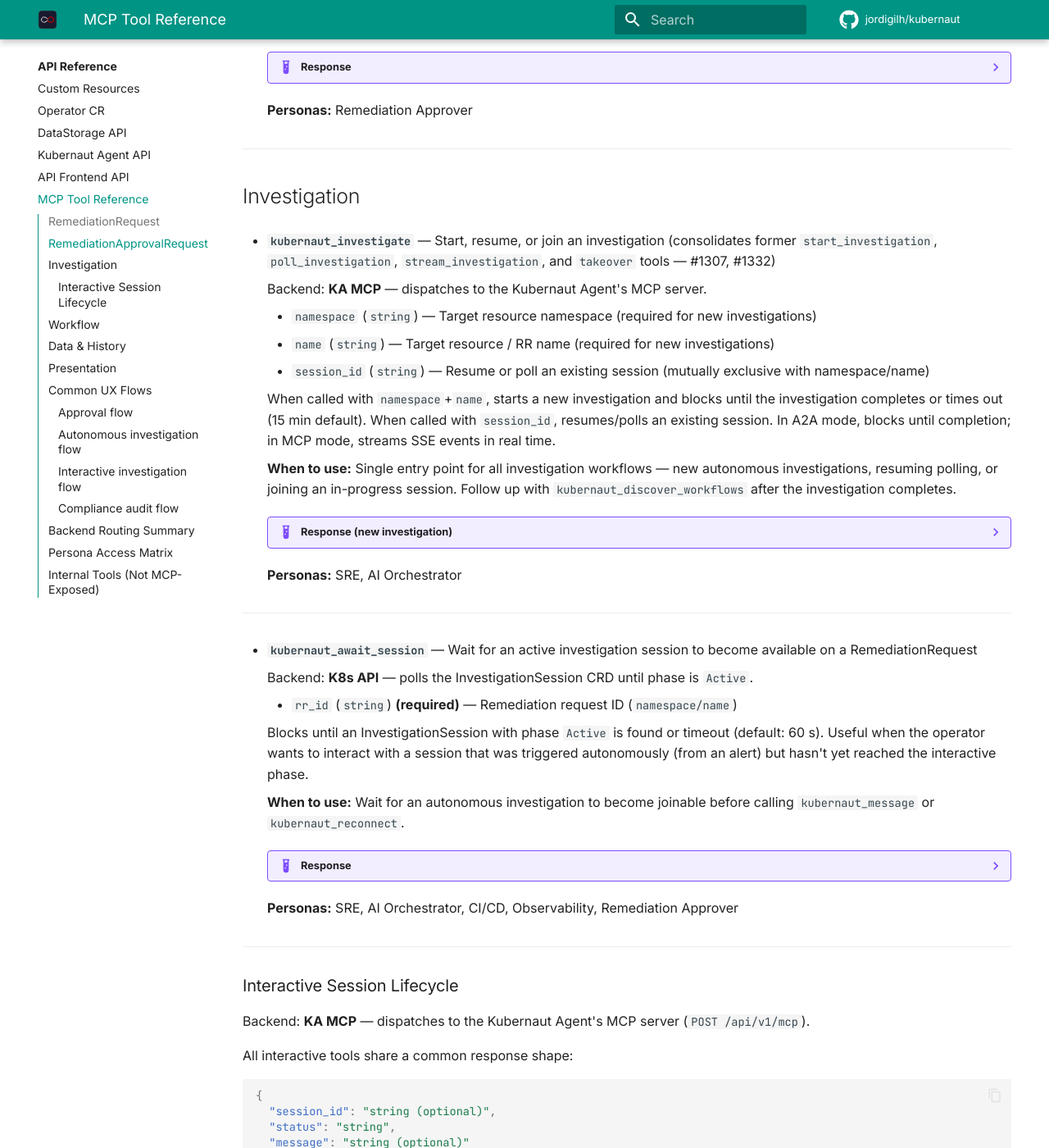
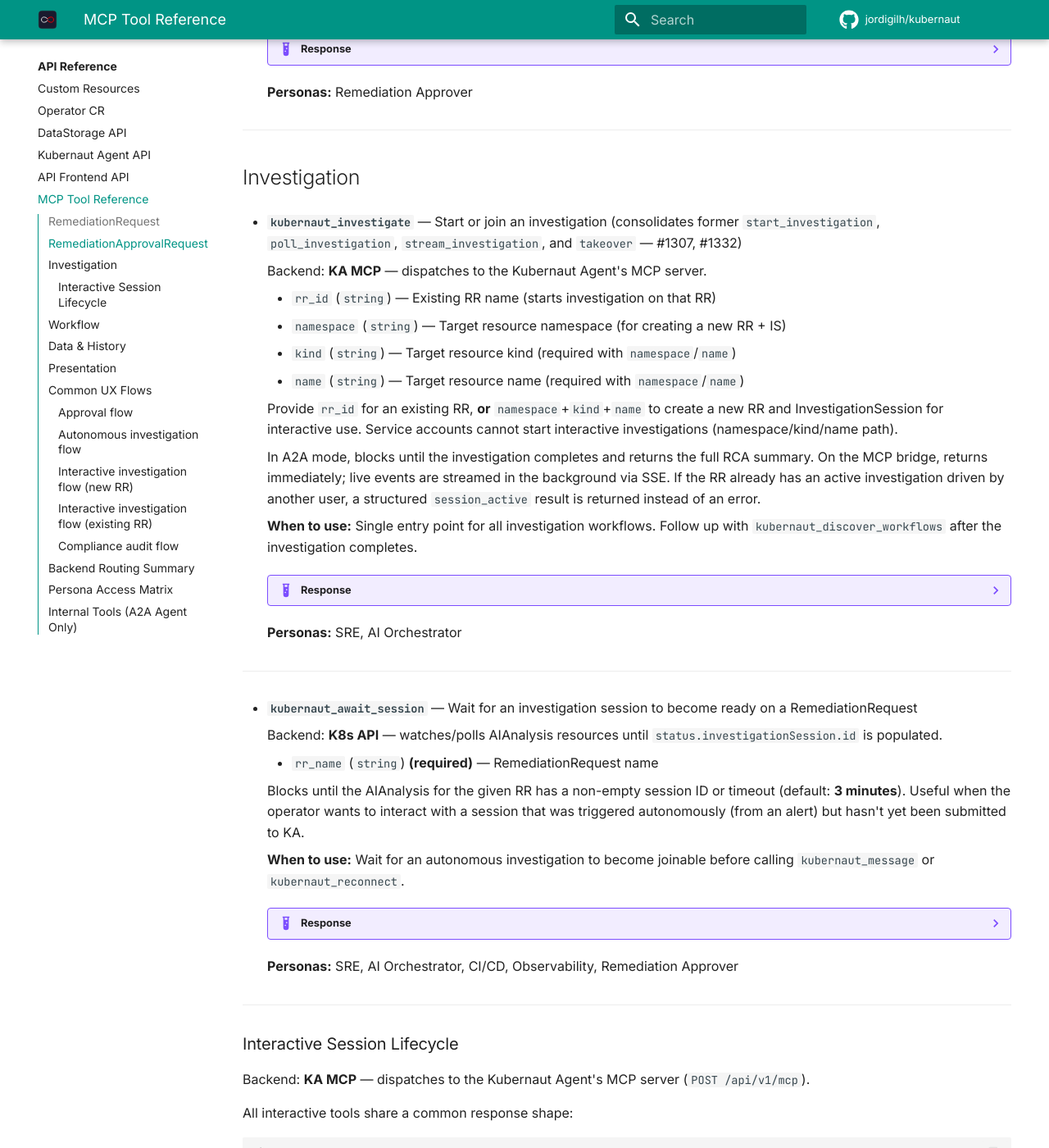
Before and after one commit to jordigilh/kubernaut-docs, an MkDocs documentation site: the page built from docs/api-reference/mcp-tools.md, in a window 1280 px wide and 1400 px high, scrolled down 3138 px. Shown: the whole window at 82% size. Built offline with MkDocs 1.6.1 and Material for MkDocs 9.7.7, drawn with Linux system fonts in a browser that asks for light colours; comment, search, counter and statistics services are not loaded; the version menu is left out; some of the changed text lies outside the part shown.

Commit message:
fix: align MCP tool surface with rc10 upstream (21 tools, ADR-057)
- Tool count 23→21: kubernaut_remediate and kubernaut_check_existing_remediation
  are A2A-internal only, not exposed on the MCP bridge
- Remove namespace parameter from all CRD tools per ADR-057 namespace model;
  rr_id/rar_id are plain resource names, not namespace/name pairs
- Rewrite kubernaut_investigate schema: rr_id OR namespace+kind+name
- Fix kubernaut_approve decision enum (Approved/Rejected, not Expired)
- Fix kubernaut_watch 15-min cap and AwaitingApproval yield
- Clarify AF vs KA api_group support in internal tools note
- Update UX flows: split interactive into new-RR and existing-RR paths
- Remove KA REST from backend routing table

Co-authored-by: Cursor <cursoragent@cursor.com>

````diff
--- a/docs/api-reference/mcp-tools.md
+++ b/docs/api-reference/mcp-tools.md
@@ -16,9 +16,11 @@ RBAC is fail-closed — SAR errors deny the call.
 
 Backend: **K8s API** (AF ServiceAccount) — operates on `kubernaut.ai/v1alpha1/remediationrequests`.
 
+!!! info "Namespace model (ADR-057)"
+    All CRD tools operate in the **controller namespace** (typically `kubernaut-system`), injected server-side. The `namespace` parameter is **not exposed** to callers. `rr_id` and `rar_id` are **plain resource names** (e.g. `oom-fix-abc`), not `namespace/name` pairs.
+
 - **`kubernaut_list_remediations`** — List active and recent remediations with optional filtering
 
-    - `namespace` (`string`) **(required)** — Kubernetes namespace
     - `phase` (`string`) — Filter by `status.overallPhase` (e.g. `Pending`, `Running`, `Completed`, `Failed`)
     - `kind` (`string`) — Filter by `spec.targetResource.kind`
     - `name` (`string`) — Filter by `spec.targetResource.name`
@@ -42,25 +43,23 @@ Backend: **K8s API** (AF ServiceAccount) — operates on `kubernaut.ai/v1alpha1/
         }
         ```
 
-    **Personas:** SRE, AI Orchestrator, CI/CD, Observability, L3 Audit
+    **Personas:** SRE, AI Orchestrator, CI/CD, Observability, L3 Audit, Remediation Approver
 
 ---
 
 - **`kubernaut_get_remediation`** — Get details of a specific remediation
 
-    - `namespace` (`string`) — Remediation namespace
-    - `name` (`string`) — Remediation name
-    - `rr_id` (`string`) — Shorthand `namespace/name`
+    - `rr_id` (`string`) — RR name
+    - `name` (`string`) — RR name (alias for `rr_id`)
 
-    Provide `rr_id` **or** both `namespace` + `name`.
+    Provide `rr_id` **or** `name`.
 
     **When to use:** Inspect a known remediation for phase, target resource, and status. Follow up after `kubernaut_list_remediations`.
 
     ??? example "Response"
         ```json
         {
-          "id": "prod/oom-fix-abc",
-          "namespace": "prod",
+          "id": "oom-fix-abc",
           "name": "oom-fix-abc",
           "phase": "Completed",
           "kind": "Deployment",
@@ -68,17 +67,16 @@ Backend: **K8s API** (AF ServiceAccount) — operates on `kubernaut.ai/v1alpha1/
         }
         ```
 
-    **Personas:** SRE, AI Orchestrator, CI/CD, Observability, L3 Audit
+    **Personas:** SRE, AI Orchestrator, CI/CD, Observability, L3 Audit, Remediation Approver
 
 ---
 
 - **`kubernaut_cancel_remediation`** — Cancel an active remediation that has not yet reached a terminal state
 
-    - `namespace` (`string`) — Remediation namespace
-    - `name` (`string`) — Remediation name
-    - `rr_id` (`string`) — Shorthand `namespace/name`
+    - `rr_id` (`string`) — RR name
+    - `name` (`string`) — RR name (alias for `rr_id`)
 
-    Provide `rr_id` **or** both `namespace` + `name`. Fails if the phase is already terminal (`Completed`, `Failed`, `Cancelled`).
+    Provide `rr_id` **or** `name`. Fails if the phase is already terminal (`Completed`, `Failed`, `Cancelled`).
 
     **When to use:** Abort a remediation that is no longer needed or was started in error. Check phase with `kubernaut_get_remediation` first.
 
@@ -96,10 +94,10 @@ Backend: **K8s API** (AF ServiceAccount) — operates on `kubernaut.ai/v1alpha1/
 
 - **`kubernaut_watch`** — Stream live status updates for a remediation and its related resources
 
-    - `namespace` (`string`) **(required)** — Remediation namespace
-    - `name` (`string`) **(required)** — Remediation name
+    - `rr_id` (`string`) — RR name
+    - `name` (`string`) — RR name (alias for `rr_id`)
 
-    Blocks until terminal phase, context cancellation, or internal 10-minute cap.
+    Blocks until terminal phase, `AwaitingApproval` (yields so the LLM can approve), context cancellation, or internal 15-minute cap.
 
     **When to use:** Stay in the remediation journey — call after `kubernaut_select_workflow` to see phase transitions in real time (`Pending` → `Approved` → `Running` → `Completed`/`Failed`).
 
@@ -128,7 +126,6 @@ Backend: **K8s API** (AF ServiceAccount) — operates on `kubernaut.ai/v1alpha1/
 
 - **`kubernaut_list_approval_requests`** — List approval requests with optional filtering by decision status
 
-    - `namespace` (`string`) **(required)** — Namespace to list RARs in
     - `decision` (`string`) — Filter: `pending`, `approved`, `rejected`, `expired` (empty = all)
 
     **When to use:** Discover pending approval requests. First step in the approval UX flow before drilling into a specific RAR.
@@ -158,11 +155,10 @@ Backend: **K8s API** (AF ServiceAccount) — operates on `kubernaut.ai/v1alpha1/
 
 - **`kubernaut_get_approval_request`** — Get full details of a specific approval request for review before deciding
 
-    - `namespace` (`string`) — RAR namespace
-    - `name` (`string`) — RAR name
-    - `rar_id` (`string`) — Shorthand `namespace/name`
+    - `rar_id` (`string`) — RAR name
+    - `name` (`string`) — RAR name (alias for `rar_id`)
 
-    Provide `rar_id` **or** both `namespace` + `name`.
+    Provide `rar_id` **or** `name`.
 
     **When to use:** Inspect an RAR's investigation summary, evidence, recommended actions, and alternatives before calling `kubernaut_approve`.
 
@@ -200,9 +196,8 @@ Backend: **K8s API** (AF ServiceAccount) — operates on `kubernaut.ai/v1alpha1/
 
 - **`kubernaut_approve`** — Approve or reject a pending remediation approval request
 
-    - `namespace` (`string`) **(required)** — RAR namespace
     - `rar_name` (`string`) **(required)** — RemediationApprovalRequest name
-    - `decision` (`string`) **(required)** — `Approved`, `Rejected`, or `Expired`
+    - `decision` (`string`) **(required)** — `Approved` or `Rejected` (enforced via InputSchema enum — `Expired` is **not** a valid input)
     - `reason` (`string`) — Decision rationale (stored as `status.decisionMessage`)
     - `workflow_override` (`string`) — Override workflow (stored as `status.workflowOverride.workflowName`)
 
@@ -222,28 +217,28 @@ Backend: **K8s API** (AF ServiceAccount) — operates on `kubernaut.ai/v1alpha1/
 
 ## Investigation
 
-- **`kubernaut_investigate`** — Start, resume, or join an investigation (consolidates former `start_investigation`, `poll_investigation`, `stream_investigation`, and `takeover` tools — #1307, #1332)
+- **`kubernaut_investigate`** — Start or join an investigation (consolidates former `start_investigation`, `poll_investigation`, `stream_investigation`, and `takeover` — #1307, #1332)
 
     Backend: **KA MCP** — dispatches to the Kubernaut Agent's MCP server.
 
-    - `namespace` (`string`) — Target resource namespace (required for new investigations)
-    - `name` (`string`) — Target resource / RR name (required for new investigations)
-    - `session_id` (`string`) — Resume or poll an existing session (mutually exclusive with namespace/name)
+    - `rr_id` (`string`) — Existing RR name (starts investigation on that RR)
+    - `namespace` (`string`) — Target resource namespace (for creating a new RR + IS)
+    - `kind` (`string`) — Target resource kind (required with `namespace`/`name`)
+    - `name` (`string`) — Target resource name (required with `namespace`/`name`)
 
-    When called with `namespace`+`name`, starts a new investigation and blocks until the investigation completes or times out (15 min default). When called with `session_id`, resumes/polls an existing session. In A2A mode, blocks until completion; in MCP mode, streams SSE events in real time.
+    Provide `rr_id` for an existing RR, **or** `namespace`+`kind`+`name` to create a new RR and InvestigationSession for interactive use. Service accounts cannot start interactive investigations (namespace/kind/name path).
 
-    **When to use:** Single entry point for all investigation workflows — new autonomous investigations, resuming polling, or joining an in-progress session. Follow up with `kubernaut_discover_workflows` after the investigation completes.
+    In A2A mode, blocks until the investigation completes and returns the full RCA summary. On the MCP bridge, returns immediately; live events are streamed in the background via SSE. If the RR already has an active investigation driven by another user, a structured `session_active` result is returned instead of an error.
 
-    ??? example "Response (new investigation)"
+    **When to use:** Single entry point for all investigation workflows. Follow up with `kubernaut_discover_workflows` after the investigation completes.
+
+    ??? example "Response"
         ```json
         {
           "session_id": "sess-abc123",
           "status": "completed",
           "summary": "Root cause identified: OOMKilled due to memory limit...",
-          "events": [
-            { "type": "progress", "phase": "inspection", "text": "Checking pod status..." },
-            { "type": "progress", "phase": "analysis", "text": "Analyzing resource limits..." }
-          ]
+          "rr_id": "oom-fix-abc"
         }
         ```
 
@@ -251,22 +246,21 @@ Backend: **K8s API** (AF ServiceAccount) — operates on `kubernaut.ai/v1alpha1/
 
 ---
 
-- **`kubernaut_await_session`** — Wait for an active investigation session to become available on a RemediationRequest
+- **`kubernaut_await_session`** — Wait for an investigation session to become ready on a RemediationRequest
 
-    Backend: **K8s API** — polls the InvestigationSession CRD until phase is `Active`.
+    Backend: **K8s API** — watches/polls AIAnalysis resources until `status.investigationSession.id` is populated.
 
-    - `rr_id` (`string`) **(required)** — Remediation request ID (`namespace/name`)
+    - `rr_name` (`string`) **(required)** — RemediationRequest name
 
-    Blocks until an InvestigationSession with phase `Active` is found or timeout (default: 60 s). Useful when the operator wants to interact with a session that was triggered autonomously (from an alert) but hasn't yet reached the interactive phase.
+    Blocks until the AIAnalysis for the given RR has a non-empty session ID or timeout (default: **3 minutes**). Useful when the operator wants to interact with a session that was triggered autonomously (from an alert) but hasn't yet been submitted to KA.
 
     **When to use:** Wait for an autonomous investigation to become joinable before calling `kubernaut_message` or `kubernaut_reconnect`.
 
     ??? example "Response"
         ```json
         {
-          "status": "active",
           "session_id": "sess-abc123",
-          "message": "Session active for prod/api-server"
+          "status": "ready"
         }
         ```
 
@@ -441,53 +435,6 @@ All interactive tools share a common response shape:
 
 ---
 
-- **`kubernaut_remediate`** — Create a RemediationRequest from an interactive session
-
-    Backend: **K8s API** (AF ServiceAccount)
-
-    - `namespace` (`string`) **(required)** — Target resource namespace
-    - `name` (`string`) **(required)** — Target resource name
-    - `kind` (`string`) **(required)** — Target resource kind
-
-    Creates a new `RemediationRequest` CRD and links it to the active investigation session. This is the interactive equivalent of the autonomous pipeline's signal-triggered RR creation.
-
-    **When to use:** After `kubernaut_investigate` identifies a problem and the operator wants to trigger the remediation pipeline. The AF agent calls `kubernaut_check_existing_remediation` first to prevent duplicates.
-
-    ??? example "Response"
-        ```json
-        {
-          "rr_id": "prod/oom-fix-abc",
-          "status": "created",
-          "message": "RemediationRequest created for prod/api-server"
-        }
-        ```
-
-    **Personas:** SRE, AI Orchestrator (internal — called by AF agent on behalf of the user)
-
----
-
-- **`kubernaut_check_existing_remediation`** — Check for an existing active RemediationRequest before creating a duplicate
-
-    Backend: **K8s API** (AF ServiceAccount)
-
-    - `namespace` (`string`) **(required)** — Target resource namespace
-    - `name` (`string`) **(required)** — Target resource name
-
-    **When to use:** Called before `kubernaut_remediate` to prevent duplicate RR creation. Returns the existing RR if one is active for the target resource.
-
-    ??? example "Response"
-        ```json
-        {
-          "exists": true,
-          "rr_id": "prod/oom-fix-abc",
-          "phase": "Running"
-        }
-        ```
-
-    **Personas:** SRE, AI Orchestrator (internal — called by AF agent on behalf of the user)
-
----
-
 ## Data & History
 
 Backend: **DataStorage** — queries the Kubernaut DataStorage service.
@@ -601,35 +548,45 @@ Backend: **DataStorage** — queries the Kubernaut DataStorage service.
 ### Approval flow
 
 ```
-kubernaut_list_approval_requests(namespace, decision="pending")
-  → kubernaut_get_approval_request(namespace, name)
-    → kubernaut_approve(namespace, rar_name, decision, reason)
+kubernaut_list_approval_requests(decision="pending")
+  → kubernaut_get_approval_request(rar_id)
+    → kubernaut_approve(rar_name, decision, reason)
 ```
 
 ### Autonomous investigation flow
 
 ```
-kubernaut_investigate(namespace, name)
+kubernaut_investigate(rr_id)
   → kubernaut_discover_workflows(rr_id)
     → kubernaut_select_workflow(rr_id, workflow_id)
-      → kubernaut_watch(namespace, name)
+      → kubernaut_watch(rr_id)
 ```
 
-### Interactive investigation flow
+### Interactive investigation flow (new RR)
 
 ```
-kubernaut_list_remediations(namespace)
-  → kubernaut_await_session(rr_id)
-    → kubernaut_message(rr_id, message)  # repeat as needed
+kubernaut_investigate(namespace, kind, name)     # creates RR + IS
+  → kubernaut_message(rr_id, message)            # repeat as needed
+    → kubernaut_discover_workflows(rr_id)
+      → kubernaut_select_workflow(rr_id, workflow_id)
+        → kubernaut_watch(rr_id)
+```
+
+### Interactive investigation flow (existing RR)
+
+```
+kubernaut_list_remediations()
+  → kubernaut_await_session(rr_name)
+    → kubernaut_message(rr_id, message)          # repeat as needed
       → kubernaut_discover_workflows(rr_id)
         → kubernaut_select_workflow(rr_id, workflow_id)
-          → kubernaut_watch(namespace, name)
+          → kubernaut_watch(rr_id)
 ```
 
 ### Compliance audit flow
 
 ```
-kubernaut_list_remediations(namespace)
+kubernaut_list_remediations()
   → kubernaut_get_remediation(rr_id)
     → kubernaut_get_audit_trail(rr_id)
       → kubernaut_get_effectiveness(workflow_id)
@@ -641,7 +598,7 @@ kubernaut_list_remediations(namespace)
 
 | Backend | Tools |
 |---------|-------|
-| **K8s API** (AF SA) | `list_remediations`, `get_remediation`, `cancel_remediation`, `watch`, `approve`, `list_approval_requests`, `get_approval_request`, `await_session`, `check_existing_remediation`, `remediate` |
+| **K8s API** (AF SA) | `list_remediations`, `get_remediation`, `cancel_remediation`, `watch`, `approve`, `list_approval_requests`, `get_approval_request`, `await_session` |
 | **KA MCP** | `investigate`, `message`, `complete`, `cancel`, `status`, `reconnect`, `discover_workflows`, `select_workflow` |
 | **DataStorage** | `list_workflows`, `get_remediation_history`, `get_effectiveness`, `get_audit_trail` |
 | **Local** | `present_decision` |
@@ -678,15 +635,19 @@ All tool names below are prefixed with `kubernaut_`.
 
 ---
 
-## Internal Tools (Not MCP-Exposed)
+## Internal Tools (A2A Agent Only)
 
-The AF also uses 5 internal tools that run under the AF pod's own ServiceAccount inside the agent loop.
-These are **not** exposed via MCP/A2A, are **not** SAR-gated, and cannot be called by external clients.
+The AF agent uses 5 additional tools inside its A2A agent loop.
+These are **not** exposed on the MCP bridge and cannot be called by external MCP clients.
+However, they **are** SAR-gated on the A2A path via `newRBACGuard()` and are included in per-persona ClusterRoles in `values.yaml`.
 
 | Tool | Purpose |
 |------|---------|
-| `kubectl_get` | Get any namespaced K8s resource by kind/name/namespace (Secret `.data` redacted). Supports `api_group` for kind disambiguation (#1311). |
-| `kubectl_list` | List namespaced K8s resources with optional label selector (Secret `.data` redacted). Supports `api_group` for kind disambiguation (#1311). |
+| `kubectl_get` | Get any namespaced K8s resource by kind/name/namespace (Secret `.data` redacted). GVR resolved via RESTMapper + static table. |
+| `kubectl_list` | List namespaced K8s resources with optional label selector (Secret `.data` redacted). GVR resolved via RESTMapper + static table. |
 | `kubectl_list_events` | List K8s events with reason/object filters |
-| `kubernaut_check_existing_remediation` | Check for duplicate RemediationRequest before creation |
-| `kubernaut_remediate` | Create a new RemediationRequest CRD from an interactive session |
+| `kubernaut_check_existing_remediation` | Check for duplicate RemediationRequest before creation. Params: `namespace`, `kind`, `name`. |
+| `kubernaut_remediate` | Create a new RemediationRequest CRD. Params: `namespace`, `kind`, `name`, `description`, `rr_id`. |
+
+!!! note "KA kubectl tools have `api_group`"
+    The **Kubernaut Agent's** kubectl tools (`kubectl_get`, `kubectl_list` in KA) support an `api_group` parameter for kind disambiguation (#1311). The **AF's** internal `kubectl_get`/`kubectl_list` do not — they resolve GVR via RESTMapper and a static GVK table.
````
Also changed, not shown: other parts of docs/api-reference/mcp-tools.md (+2 -3 lines).
